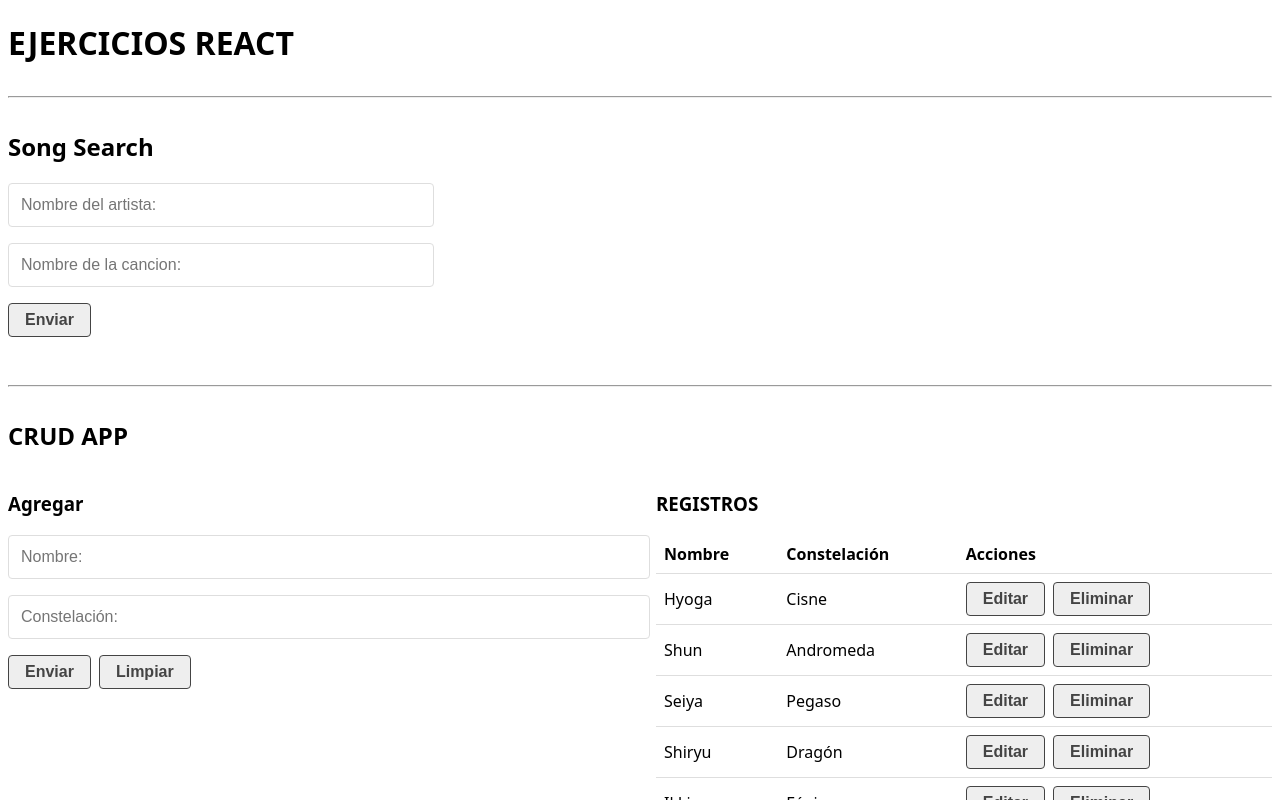
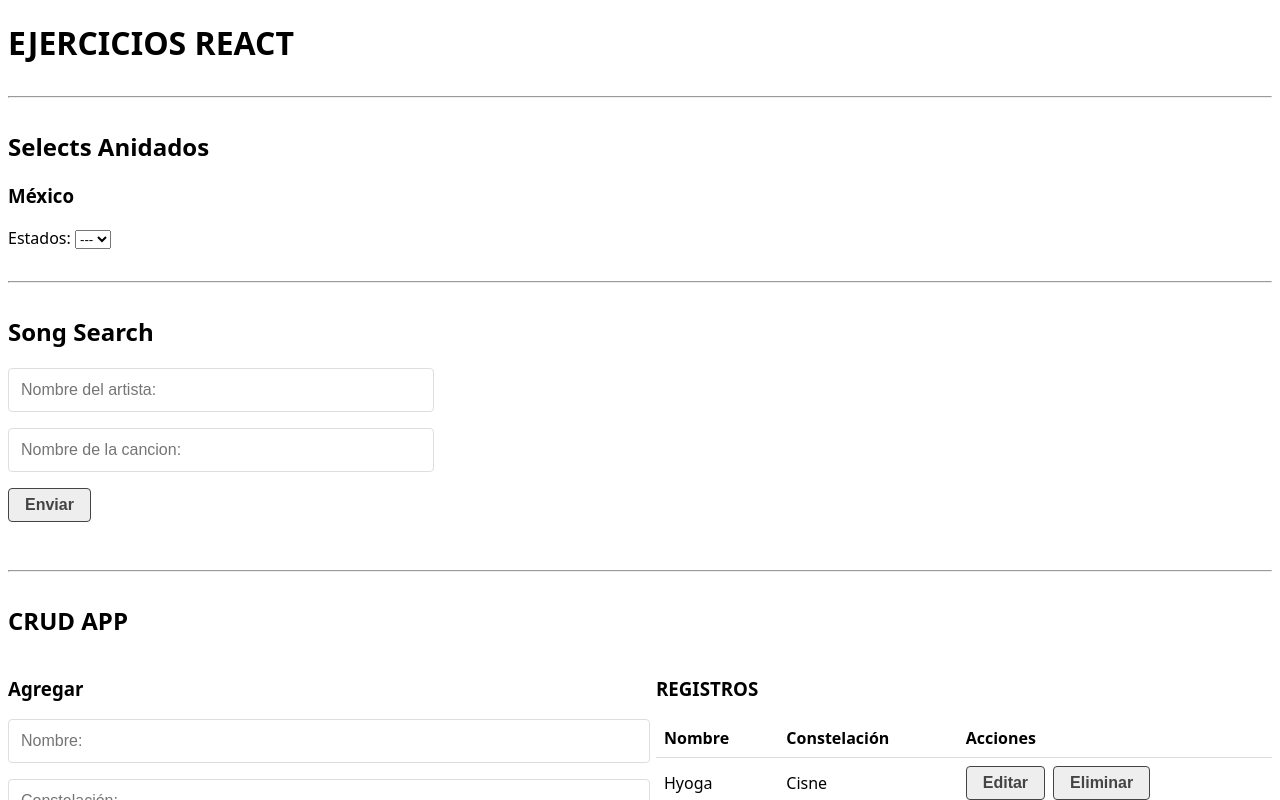
Before and after one commit to manuellpz/WebCourses, a React (Vite) app in the folder React-Ejercicios/: page / in a window 1280 px wide. Shown: the top 800 px of the page. Built offline with nearby package versions, Linux system fonts and the light colour scheme; data requests are answered from the project's data file.

Commit message:
Select-Anidados I

```diff
--- a/React-Ejercicios/src/App.jsx
+++ b/React-Ejercicios/src/App.jsx
@@ -1,5 +1,6 @@
 import CrudApi from "./components/CrudApi"
 import CrudApp from "./components/CrudApp"
+import SelectsAnidados from "./components/SelectsAnidados"
 import SongSearch from "./components/SongSearch"
 
 function App() {
@@ -7,6 +8,8 @@ function App() {
   return (
     <>
       <h1>EJERCICIOS REACT</h1>
+      <hr />
+      <SelectsAnidados />
       <hr />
       <SongSearch />
       <hr />
--- /dev/null
+++ b/React-Ejercicios/src/components/SelectList.jsx
@@ -0,0 +1,12 @@
+const SelectList = ({title, url}) => {
+   return (
+      <div>
+         <label htmlFor="">{title}</label>
+         <select name="" id="">
+            <option value="">---</option>
+         </select>
+      </div>
+    );
+}
+
+export default SelectList;
--- /dev/null
+++ b/React-Ejercicios/src/components/SelectsAnidados.jsx
@@ -0,0 +1,43 @@
+import React, { useState } from "react";
+
+import SelectList from "./SelectList";
+
+const SelectsAnidados = () => {
+  const [state, setState] = useState("");
+  const [town, setTown] = useState("");
+  const [suburb, setSuburb] = useState("");
+
+  return (
+    <div>
+      <h2>Selects Anidados</h2>
+      <h3>México</h3>
+      <SelectList
+        title="Estados: "
+        url=""
+        handleChange={(e) => {
+          setState(e.target.value);
+        }}
+      />
+      {state && (
+        <SelectList
+          title="Municipios: "
+          url=""
+          handleChange={(e) => {
+            setTown(e.target.value);
+          }}
+        />
+      )}
+      {town && (
+        <SelectList
+          title="Colonias: "
+          url=""
+          handleChange={(e) => {
+            setSuburb(e.target.value);
+          }}
+        />
+      )}
+    </div>
+  );
+};
+
+export default SelectsAnidados;
```
